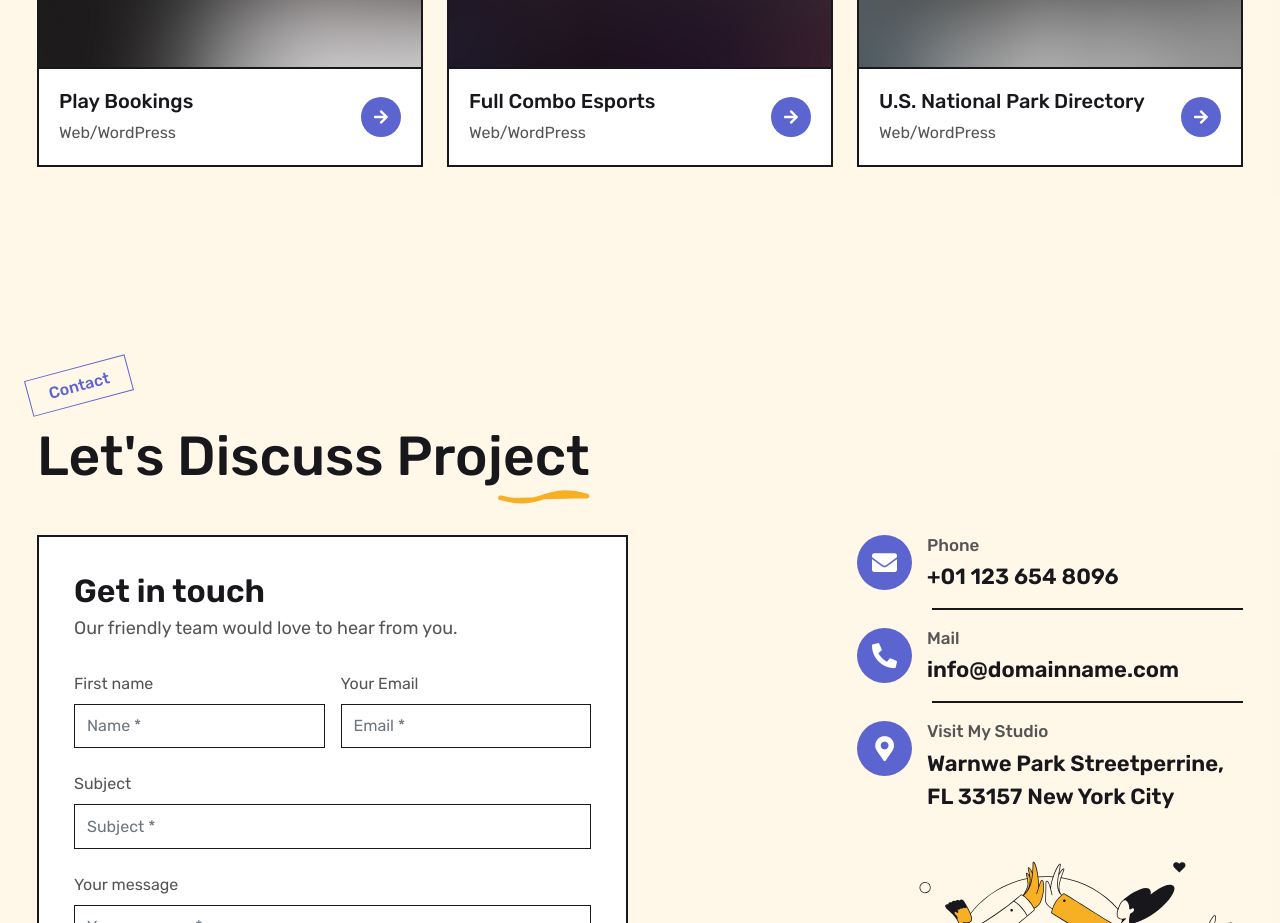
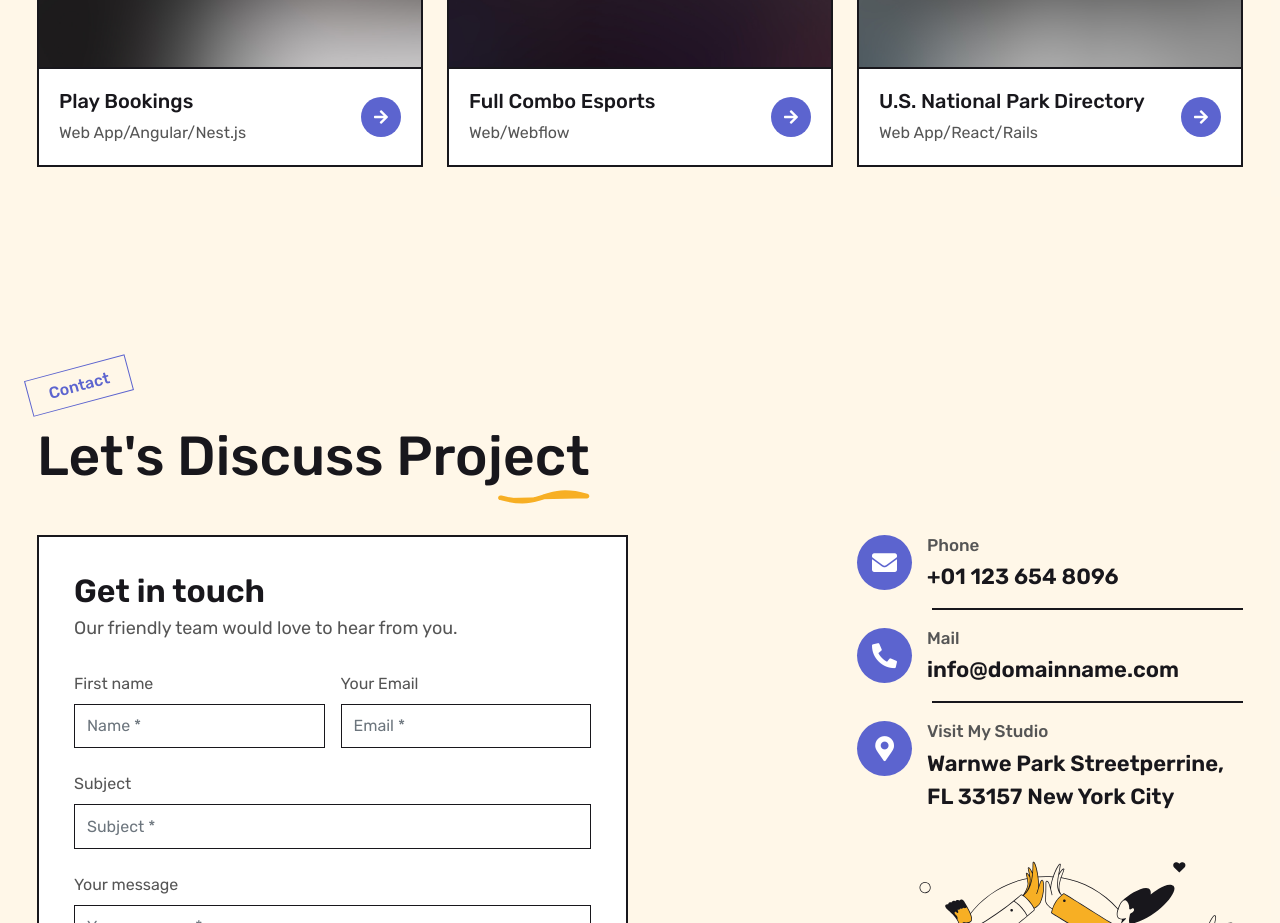
Before and after one commit to jensenmiers/itsJensenPortfolio, a Next.js app in the folder boston/: page / in a window 1280 px wide. Shown: the part 3360-4283 px from the top of the page. Built offline with nearby package versions, Linux system fonts and the light colour scheme.

Commit message:
updated tech stacks in subtitles

```diff
--- a/boston/src/components/Portfolio.js
+++ b/boston/src/components/Portfolio.js
@@ -4,19 +4,19 @@ const portfolioData = [
   {
     id: 1,
     title: "Play Bookings",
-    subtitle: "Web/WordPress",
+    subtitle: "Web App/Angular/Nest.js",
     image: "assets/img/project-1.jpg",
   },
   {
     id: 2,
     title: "Full Combo Esports",
-    subtitle: "Web/WordPress",
+    subtitle: "Web/Webflow",
     image: "assets/img/project-2.jpg",
   },
   {
     id: 3,
     title: "U.S. National Park Directory",
-    subtitle: "Web/WordPress",
+    subtitle: "Web App/React/Rails",
     image: "assets/img/project-3.jpg",
   },
   // {
```
